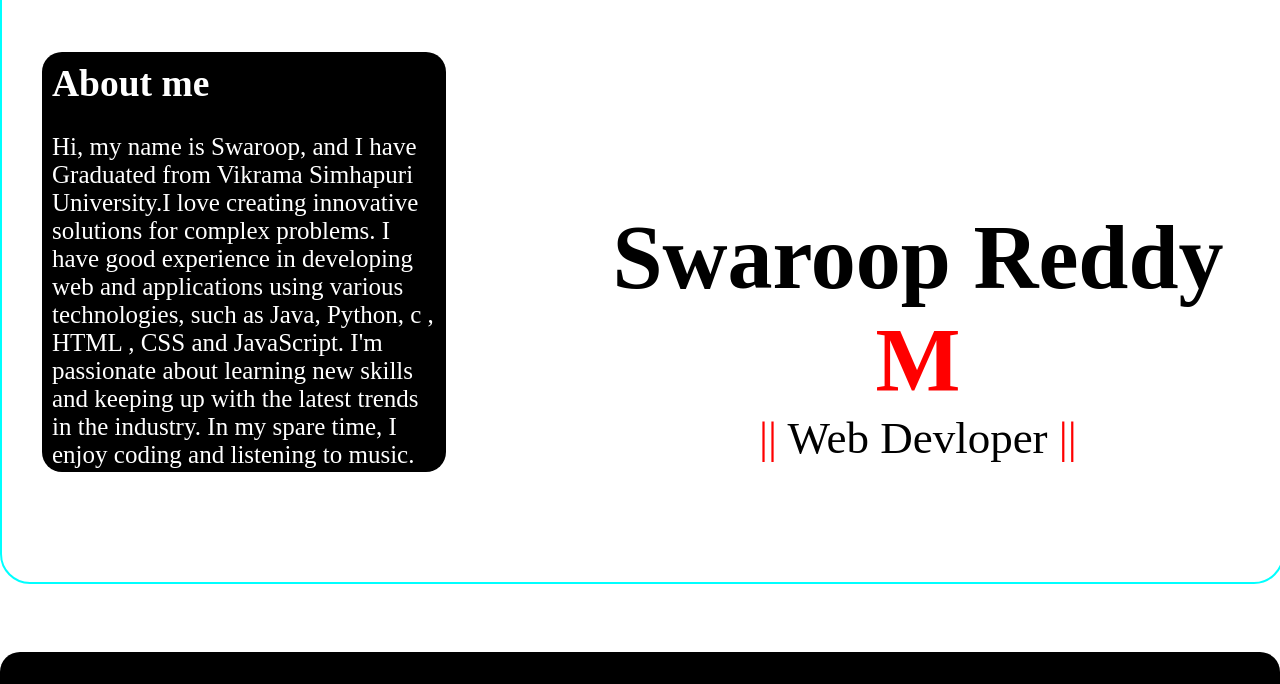
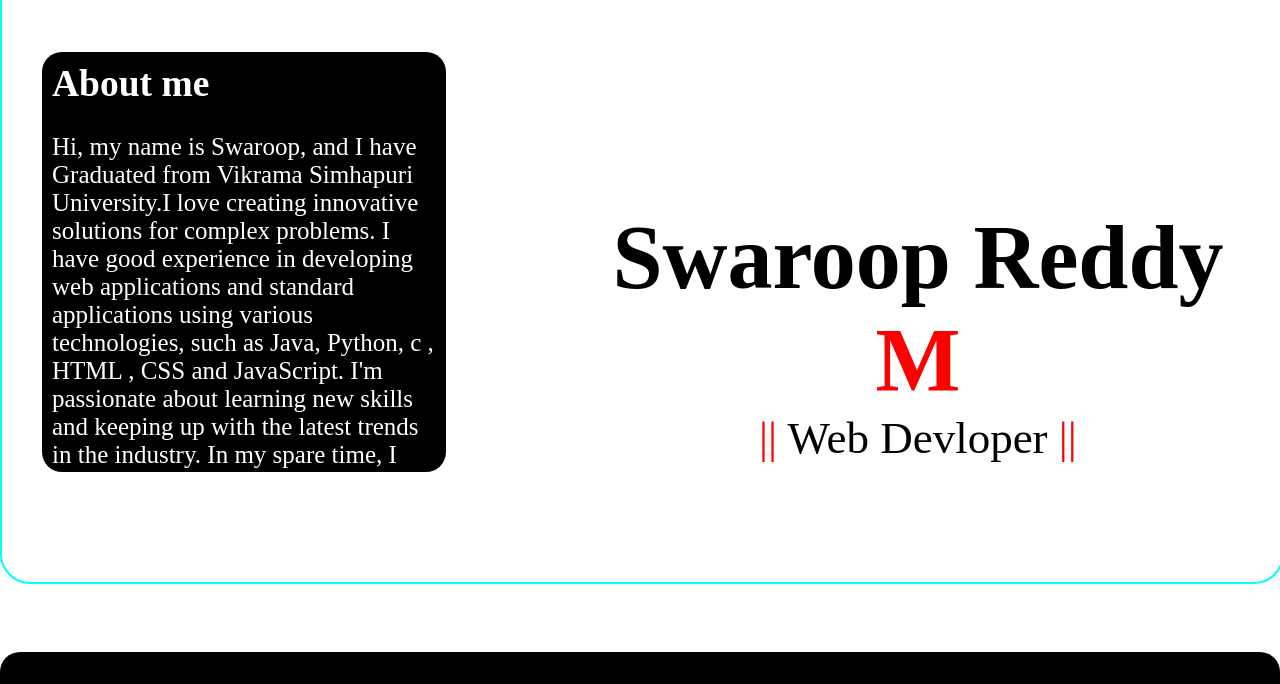
Before and after one commit to Swaroopreddy-m/Portfolio, a plain HTML site: page index.html in a window 1280 px wide. Shown: the part 900-1584 px from the top of the page. Drawn offline with Linux system fonts and the light colour scheme.

Commit message:
Update index.html

```diff
--- a/index.html
+++ b/index.html
@@ -49,7 +49,7 @@
                 <p class="aboutmematter">Hi, my name is Swaroop, and I have Graduated from Vikrama Simhapuri
                     University.I love creating
                     innovative
-                    solutions for complex problems. I have good experience in developing web and applications using
+                    solutions for complex problems. I have good experience in developing web applications and standard applications using
                     various
                     technologies, such as Java, Python, c , HTML , CSS and JavaScript. I'm passionate about learning new
                     skills and
```
